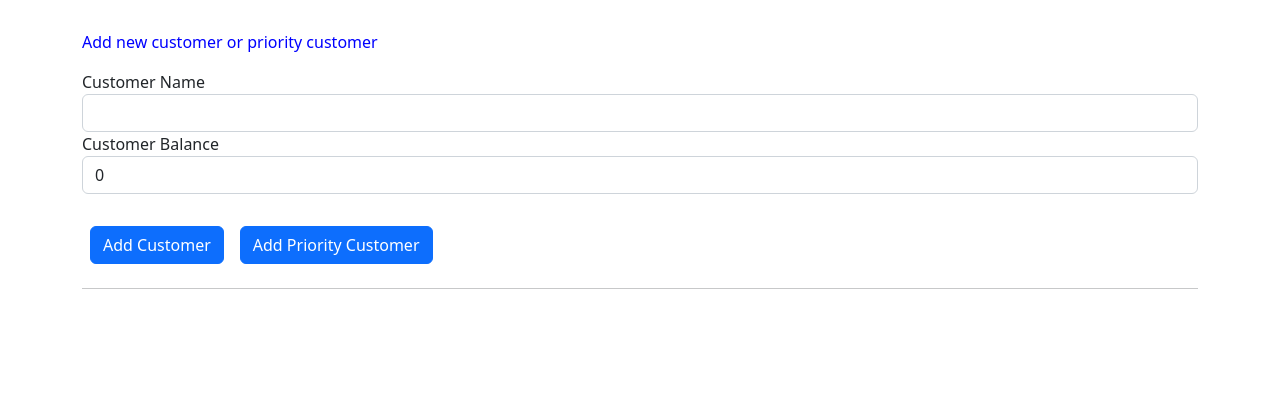
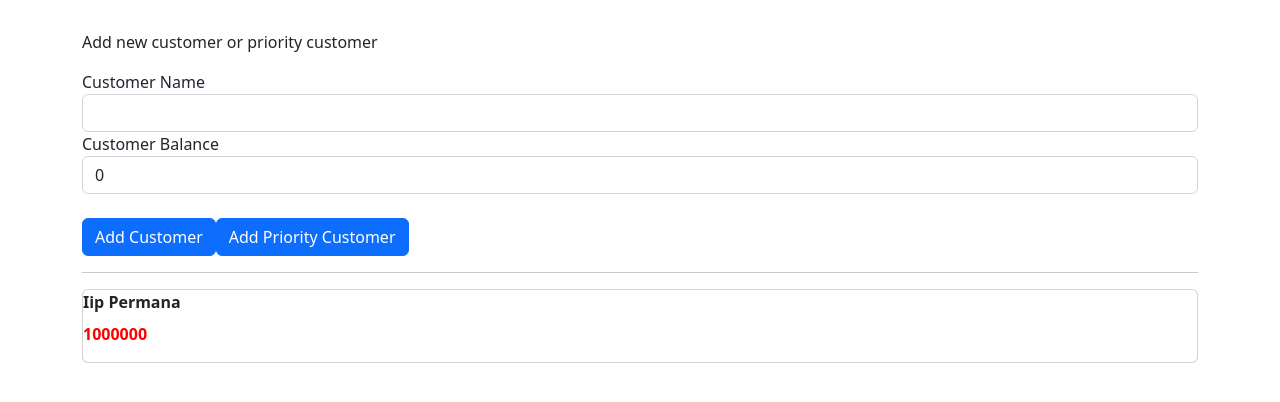
Before and after one commit to ipaddr/angular-cmp-databinding-tutorial, an Angular app: page / in a window 1280 px wide. Shown: the top 402 px of the page. Built offline with nearby package versions, Linux system fonts and the light colour scheme.

Commit message:
updated viewer component

```diff
--- a/src/app/app.component.html
+++ b/src/app/app.component.html
@@ -1,40 +1,11 @@
 <div class="container">
-  <div class="row">
-    <div class="col-12">
-      <p>Add new customer or priority customer</p>
-      <label>Customer Name</label>
-      <input type="text" class="form-control" [(ngModel)]="newCustomerName">
-      <label>Customer Balance</label>
-      <input type="text" class="form-control" [(ngModel)]="newCustomerBalance">
-      <br>
-      <button
-      class="btn btn-primary"
-      (click)="onAddCustomer()">
-        Add Customer
-      </button>
-      <button
-      class="btn btn-primary"
-      (click)="onAddPriorityCustomer()">
-        Add Priority Customer
-      </button>
-    </div>
-  </div>
+    <app-submission></app-submission>
   <hr>
   <div class="row">
     <div class="col-12">
-      <div
-      class="card card body"
-      *ngFor="let customer of customers">
-        <div class="card-title"><strong>{{customer.name}}</strong></div>
-        <div class="card-text">
-          <p>
-            <strong *ngIf="customer.type === 'normal'" style="color: red;">
-              {{customer.balance}}
-            </strong>
-            <em *ngIf="customer.type === 'priority'">{{customer.balance}}</em>
-          </p>
-        </div>
-      </div>
+        <app-viewer
+        *ngFor="let customer of customers"
+        [customerViewAlias]="customer"></app-viewer>
     </div>
   </div>
 </div>
--- a/src/app/app.component.ts
+++ b/src/app/app.component.ts
@@ -8,24 +8,11 @@ import { Component } from '@angular/core';
 export class AppComponent {
   title = 'cmp-databinding';
 
-  customers = [];
-  newCustomerName = '';
-  newCustomerBalance = 0;
-
-  onAddCustomer(){
-    this.customers.push({
-      type:'normal',
-      name: this.newCustomerName,
-      balance: this.newCustomerBalance
-    });
-  }
-
-  onAddPriorityCustomer(){
-    this.customers.push({
-      type:'priority',
-      name: this.newCustomerName,
-      balance: this.newCustomerBalance
-    });
-  }
+  customers = [
+    { type:'normal',
+      name:'Iip Permana',
+      balance:1000000.00
+    }
+  ];
 
 }
--- a/src/app/app.module.ts
+++ b/src/app/app.module.ts
@@ -3,10 +3,14 @@ import { FormsModule } from '@angular/forms';
 import { BrowserModule } from '@angular/platform-browser';
 
 import { AppComponent } from './app.component';
+import { SubmissionComponent } from './submission/submission.component';
+import { ViewerComponent } from './viewer/viewer.component';
 
 @NgModule({
   declarations: [
-    AppComponent
+    AppComponent,
+    SubmissionComponent,
+    ViewerComponent
   ],
   imports: [
     BrowserModule,
--- /dev/null
+++ b/src/app/submission/submission.component.html
@@ -0,0 +1,20 @@
+<div class="row">
+<div class="col-12">
+    <p>Add new customer or priority customer</p>
+    <label>Customer Name</label>
+    <input type="text" class="form-control" [(ngModel)]="newCustomerName">
+    <label>Customer Balance</label>
+    <input type="text" class="form-control" [(ngModel)]="newCustomerBalance">
+    <br>
+    <button
+    class="btn btn-primary"
+    (click)="onAddCustomer()">
+    Add Customer
+    </button>
+    <button
+    class="btn btn-primary"
+    (click)="onAddPriorityCustomer()">
+    Add Priority Customer
+    </button>
+</div>
+</div>
--- /dev/null
+++ b/src/app/submission/submission.component.ts
@@ -0,0 +1,29 @@
+import { Component } from '@angular/core';
+
+@Component({
+  selector: 'app-submission',
+  templateUrl: './submission.component.html',
+  styleUrls: ['./submission.component.css']
+})
+export class SubmissionComponent {
+
+  newCustomerName = '';
+  newCustomerBalance = 0;
+
+  onAddCustomer(){
+    // this.customers.push({
+    //   type:'normal',
+    //   name: this.newCustomerName,
+    //   balance: this.newCustomerBalance
+    // });
+  }
+
+  onAddPriorityCustomer(){
+    // this.customers.push({
+    //   type:'priority',
+    //   name: this.newCustomerName,
+    //   balance: this.newCustomerBalance
+    // });
+  }
+
+}
--- /dev/null
+++ b/src/app/viewer/viewer.component.html
@@ -0,0 +1,12 @@
+<div
+    class="card card body">
+    <div class="card-title"><strong>{{customerView.name}}</strong></div>
+    <div class="card-text">
+        <p>
+        <strong *ngIf="customerView.type === 'normal'" style="color: red;">
+            {{customerView.balance}}
+        </strong>
+        <em *ngIf="customerView.type === 'priority'">{{customerView.balance}}</em>
+        </p>
+    </div>
+</div>
--- /dev/null
+++ b/src/app/viewer/viewer.component.ts
@@ -0,0 +1,17 @@
+import { Component, Input } from '@angular/core';
+
+@Component({
+  selector: 'app-viewer',
+  templateUrl: './viewer.component.html',
+  styleUrls: ['./viewer.component.css']
+})
+export class ViewerComponent {
+
+  @Input('customerViewAlias')
+  customerView: {
+    type: string,
+    name: string,
+    balance: number,
+  };
+
+}
```
Also changed, not shown: src/app/submission/submission.component.css (added), src/app/viewer/viewer.component.css (added).
